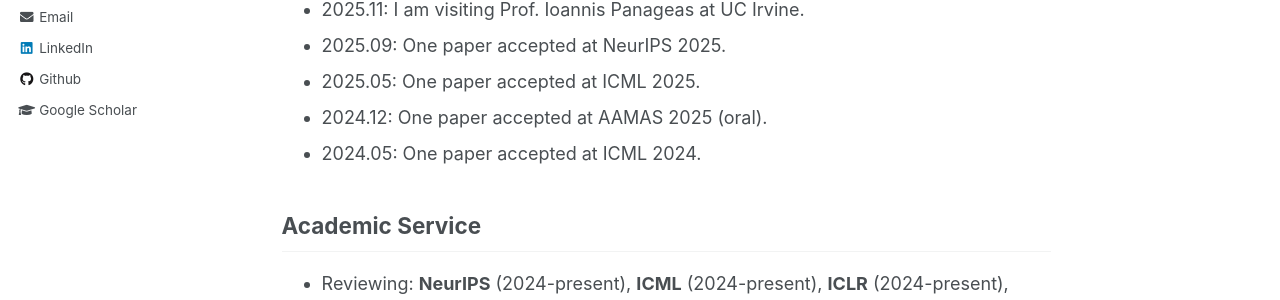
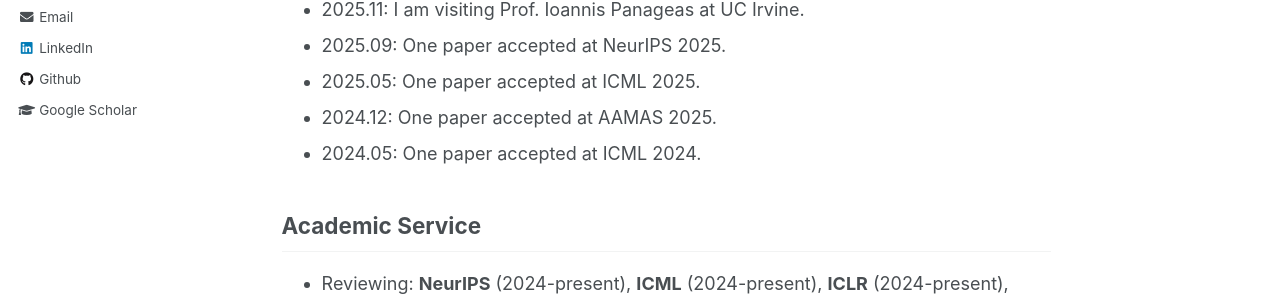
Before and after one commit to ddaedalus/ddaedalus.github.io, a Jekyll site: the page built from _pages/about.md, in a window 1280 px wide and 900 px high, scrolled down 697 px. Shown: the part 369-669 px from the top of the window. Built offline with Jekyll 4.4.1, drawn with Linux system fonts in a browser that asks for light colours.

Commit message:
Update about.md

```diff
--- a/_pages/about.md
+++ b/_pages/about.md
@@ -26,7 +26,7 @@ In general, my research lies at the intersection of game theory, online learning
 - 2025.11: I am visiting Prof. Ioannis Panageas at UC Irvine.
 - 2025.09: One paper accepted at NeurIPS 2025.
 - 2025.05: One paper accepted at ICML 2025.
-- 2024.12: One paper accepted at AAMAS 2025 (oral).
+- 2024.12: One paper accepted at AAMAS 2025.
 - 2024.05: One paper accepted at ICML 2024.
 
 ## Academic Service
```
